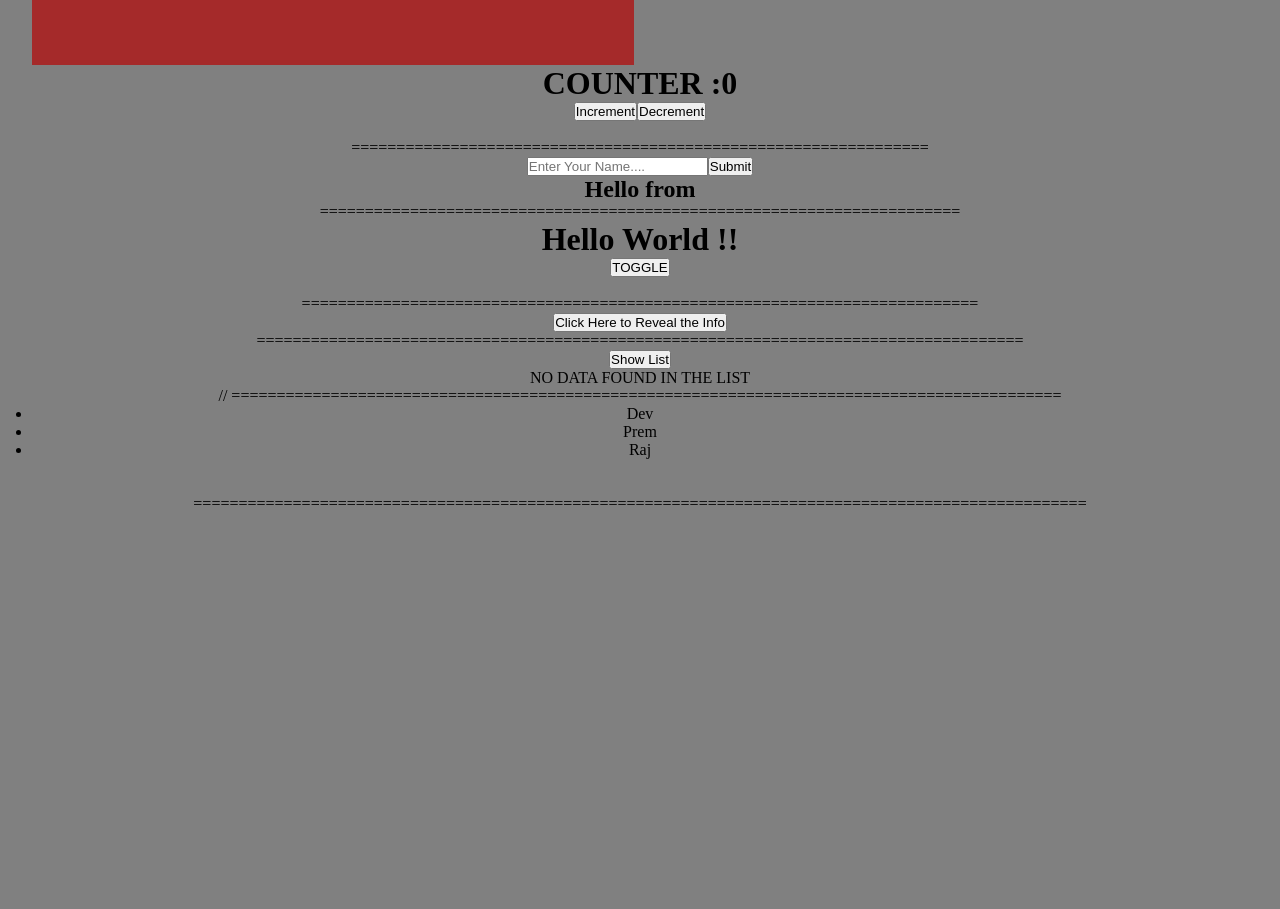
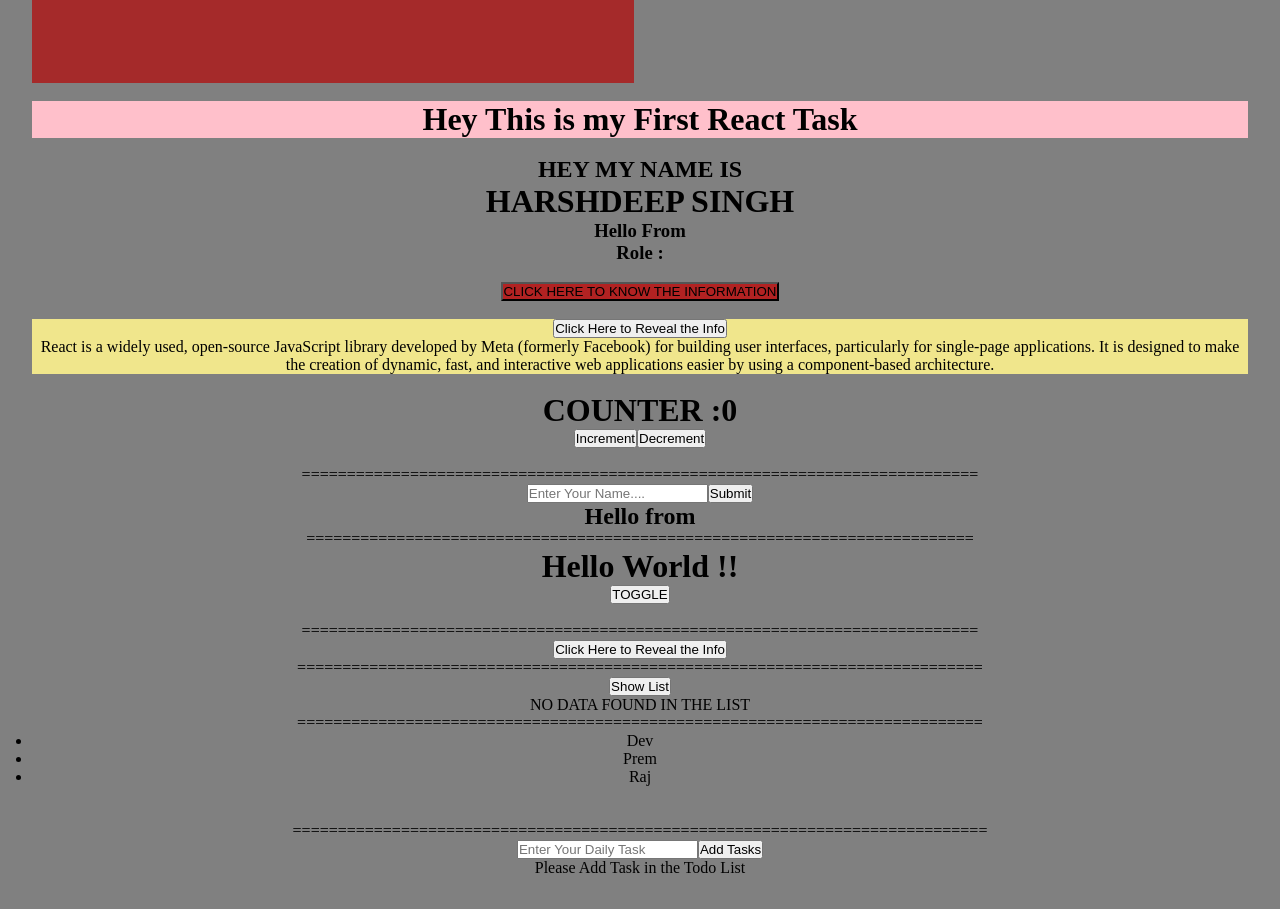
Before and after one commit to harshmankoo/Hey-React, a React (Vite) app in the folder my-react-app/: page / in a window 1280 px wide. Shown: the part 617-1526 px from the top of the page. Before the commit the page ends 1162 px from the top, so only its background shows below. Built offline with nearby package versions, Linux system fonts and the light colour scheme.

Commit message:
Creaiting a todo list using react component via usestate

```diff
--- a/my-react-app/src/App.jsx
+++ b/my-react-app/src/App.jsx
@@ -6,6 +6,7 @@ import Card from './components/Card'
 import Profile from './components/Profile'
 import Navbar from './components/Navbar'
 import Counter from './components/counter'
+import BasicTodoList from './components/BasicTodoList'
 function App() {
 
 
@@ -18,23 +19,22 @@ function App() {
 
       {/* < Parent /> */}
       <Navbar />
+      <br />
       <Header />
-
       <br />
       <Profile />
-
+      <br />
+      <div className='div1'> <h1>Hey This is my First React Task</h1></div>
+      <br />
+      <Greetings />
+      <br />
+      <Button />
+      <br />
+      <Card />
+      <br />
       <Counter />
-
-
-
-    {/* /* <div className='div1'> <h1>Hey This is my First React Task</h1></div>
-
-
-
-  <Greetings />
-  <Button />
-  <Card />  */}
-
+      <br />
+      <BasicTodoList />
 
     </>
   )
--- /dev/null
+++ b/my-react-app/src/components/BasicTodoList.jsx
@@ -0,0 +1,41 @@
+import { useState } from "react";
+
+function BasicTodoList() {
+    const [task,setTask] = useState("")
+    const [showList,setList] = useState([])
+
+    const handleList = (e)=>{
+        console.log(e.target.value)
+        setTask(e.target.value)
+
+    }
+
+    // const handleSubmitList = () => {
+    //     e.preventDefault();
+    // }
+
+    const addTasks = ()=>{
+        setList ([...showList,task])
+         setTask("");
+    }
+
+    return(
+    <>
+    {/* <form onSubmit={handleSubmitList}> */}
+<input type="text" placeholder="Enter Your Daily Task" onChange={handleList}   value={task}  />
+<button onClick={addTasks}>Add Tasks</button>
+{
+    showList.length===0 ?(<p>Please Add Task in the Todo List</p>) : (<ul>
+        {showList.map ((x,i)=>(
+            <li key={i}> {x}</li>
+        ))}
+        </ul>
+    )
+}
+{/* </form> */}
+    </>
+
+    )
+}
+
+export default BasicTodoList
--- a/my-react-app/src/components/Counter.jsx
+++ b/my-react-app/src/components/Counter.jsx
@@ -14,6 +14,8 @@ function Counter() {
         { name: "Watch", price: 1200 },
         { name: "Cap", price: 200 }
     ];
+
+
 
     const handleChange = (e) => {
         console.log(e.target.value)
@@ -37,25 +39,25 @@ function Counter() {
             <button onClick={() => (setcount(count - 1))}>Decrement</button><br />
 
             <br />
-            ================================================================
+===========================================================================
             <form onSubmit={handleSubmit}>
                 <input type="text" placeholder="Enter Your Name...." onChange={handleChange} />
                 <button type="submit">Submit</button>
             </form>
             <h2>Hello from {name}</h2>
-            =======================================================================
+ ==========================================================================
             <br />
             {show ? <h1>Hello World !!</h1> : null}
             <button onClick={() => (setShow(!show))}>TOGGLE</button>
 
             <br />
             <br />
-            ===========================================================================
-<br />
+ ===========================================================================
+            <br />
 
             {/* Task 1
 
-Toggle text using button */}
+             Toggle text using button */}
 
 
             {showMassage ? <h1>Hey i am using a usestate for the toggle Message </h1>
@@ -63,7 +65,7 @@ Toggle text using button */}
 
             <button onClick={() => (setshow(!showMassage))}>Click Here to Reveal the Info</button>
             <br />
-=====================================================================================
+============================================================================
 <br />
 
 {/*
@@ -83,7 +85,7 @@ showData.length===0 ?(<p>NO DATA FOUND IN THE LIST</p>) : (
     </ul>
 )}
 
-// ============================================================================================
+============================================================================
 
 {/* this task is about the accesing aarray value without useState */}
 
@@ -99,7 +101,7 @@ showData.length===0 ?(<p>NO DATA FOUND IN THE LIST</p>) : (
 <br />
 
 <br />
-===================================================================================================
+=============================================================================
 
 
 
```
Also changed, not shown: my-react-app/src/components/BasicTodoList.css (added). Lines whose indentation alone changed are shown as unchanged.
